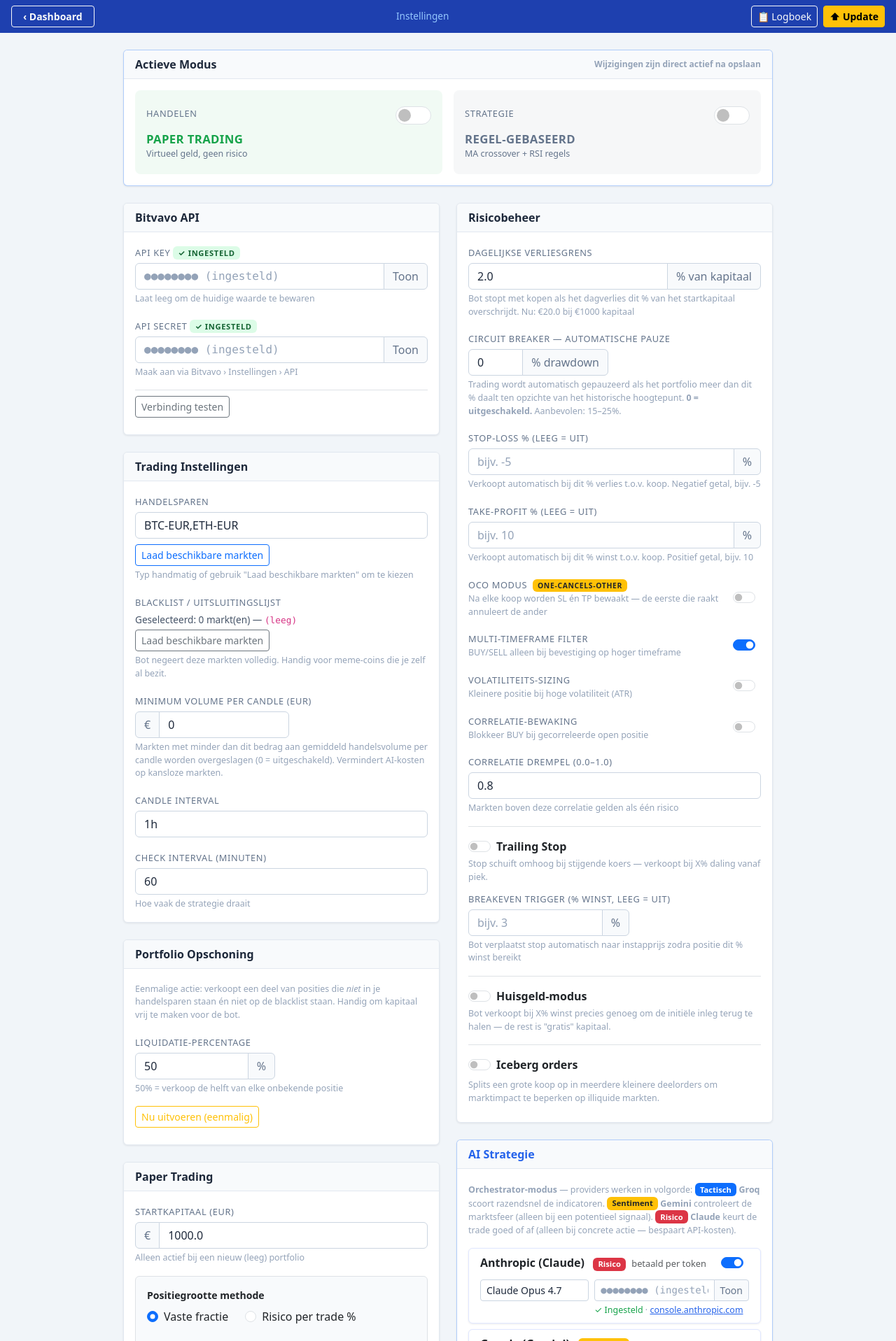
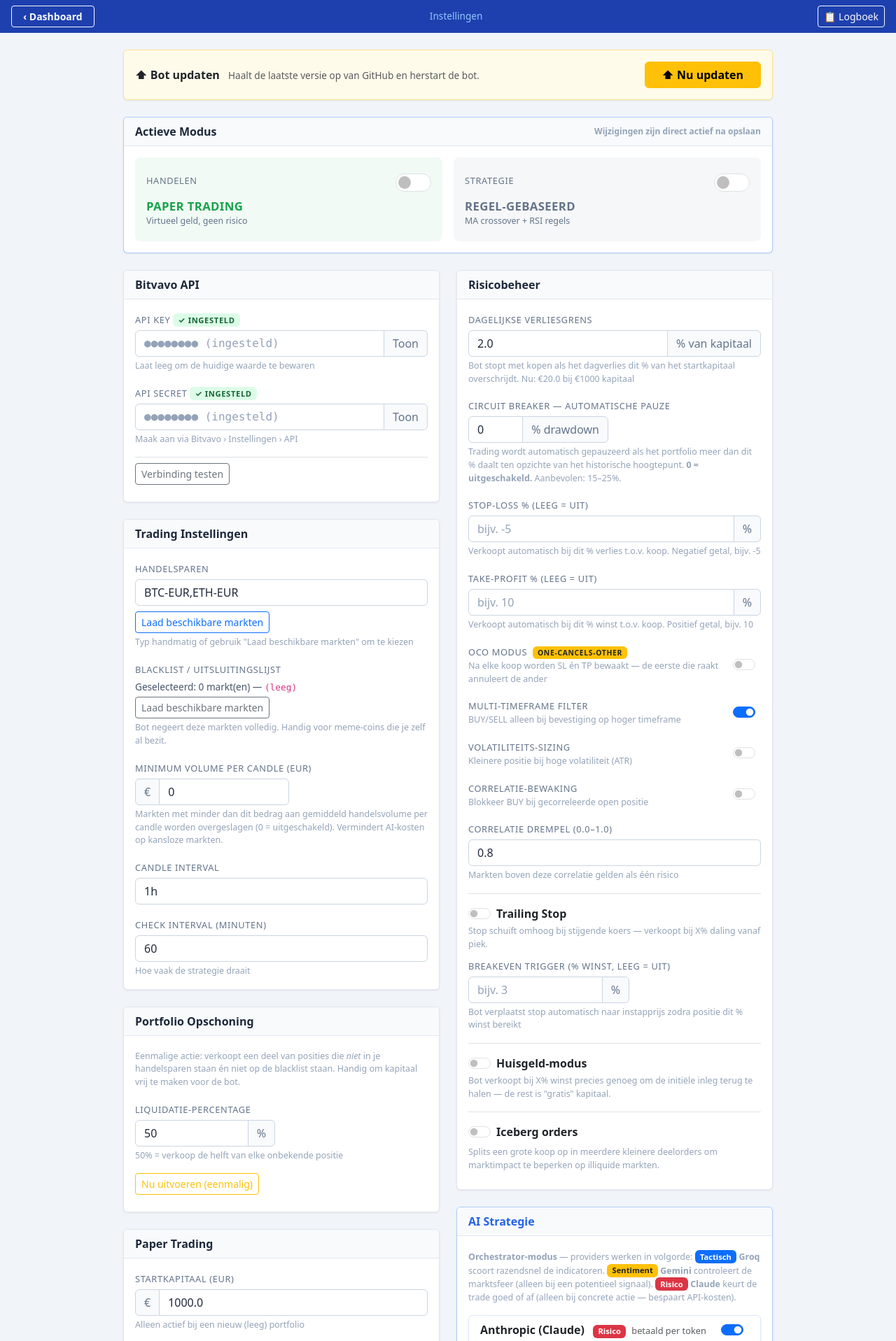
Before and after one commit to MartinDoornbusch/Claude-project, a Flask app: page /settings in a window 1280 px wide. Shown: the top 1917 px of the page at 70% size. Run offline with Flask 3, Linux system fonts and the light colour scheme; data that the repository does not hold is empty.

Commit message:
fix: Gemini model fallback + dropdown breder + Update-knop verplaatst
- ai_strategy.py: GOOGLE_LIGHT_MODEL gebruikt nu het geconfigureerde model
  als fallback ipv hardcoded 'gemini-2.0-flash' (voorkomt deprecated 404)
- settings.html: model dropdowns 8/4 kolommen (was 5/7) voor betere leesbaarheid
- settings.html: Update-knop verplaatst naar prominente gele card bovenaan pagina
- settings.html: Logboek knop blijft in navbar

https://claude.ai/code/session_01JWXVLVC86xTR1SdNdeGqxi

```diff
--- a/src/ai_strategy.py
+++ b/src/ai_strategy.py
@@ -656,7 +656,9 @@ def ai_evaluate(market: str, signals: dict) -> tuple[str, float, str]:
                 try:
                     _sent_model = pdict[sentiment_prov]
                     if not is_strong_signal and sentiment_prov == "google":
-                        _sent_model = os.getenv("GOOGLE_LIGHT_MODEL", "gemini-2.0-flash")
+                        # Gebruik expliciet ingesteld licht model, anders het geconfigureerde model
+                        # (nooit hardcoded fallback — voorkomt 404 bij deprecated modelnamen)
+                        _sent_model = os.getenv("GOOGLE_LIGHT_MODEL", "").strip() or _sent_model
                     text = complete_for(sentiment_prov, _sent_model,
                                         _SENTIMENT_PROMPT, prompt, max_tokens=50)
                     logger.debug("[%s] %s/%s raw: %.200s", market, sentiment_prov, _sent_model, text)
--- a/templates/settings.html
+++ b/templates/settings.html
@@ -47,14 +47,24 @@
 <nav class="navbar navbar-dark px-3 mb-4">
   <a class="btn btn-sm btn-outline-light fw-semibold px-3" href="{{ url_for('index') }}">‹ Dashboard</a>
   <span style="font-size:.85rem; color:#93c5fd;">Instellingen</span>
-  <div class="d-flex gap-2 align-items-center">
-    <a href="{{ url_for('logs_page') }}" class="btn btn-sm btn-outline-light">📋 Logboek</a>
-    <button type="button" class="btn btn-sm btn-warning fw-semibold" onclick="runUpdate()" id="update-btn">⬆ Update</button>
-  </div>
+  <a href="{{ url_for('logs_page') }}" class="btn btn-sm btn-outline-light">📋 Logboek</a>
 </nav>
-<div id="update-banner" class="alert alert-info mx-3 mt-2 d-none" role="alert"></div>
 
 <div class="container-fluid px-3 pb-5" style="max-width:960px;">
+
+  <!-- ── Update ── -->
+  <div class="card mb-4" style="border-color:#fde68a; background:#fffbeb;">
+    <div class="card-body py-3 d-flex align-items-center justify-content-between gap-3 flex-wrap">
+      <div>
+        <strong>⬆ Bot updaten</strong>
+        <span class="text-muted ms-2" style="font-size:.85rem;">Haalt de laatste versie op van GitHub en herstart de bot.</span>
+      </div>
+      <button type="button" class="btn btn-warning fw-semibold px-4" onclick="runUpdate()" id="update-btn">⬆ Nu updaten</button>
+    </div>
+    <div id="update-banner" class="d-none px-3 pb-3">
+      <div class="alert mb-0" id="update-alert" role="alert"></div>
+    </div>
+  </div>
 
   {% if saved %}
   <div class="alert alert-success alert-dismissible fade show mb-4" role="alert" style="background:#f0fdf4; border-color:#86efac; color:#166534;">
@@ -658,7 +668,7 @@
                 </div>
                 <div id="prov-row-google" {% if config.AI_GOOGLE_ENABLED == 'false' %}style="display:none"{% endif %}>
                   <div class="row g-2 mt-1">
-                    <div class="col-md-5">
+                    <div class="col-md-8">
                       {% set gm = config.AI_MODEL_GOOGLE %}
                       <div class="input-group input-group-sm">
                         <select class="form-select form-select-sm" name="AI_MODEL_GOOGLE" id="google-model-select">
@@ -673,7 +683,7 @@
                       </div>
                       <div class="form-text" id="google-model-status"></div>
                     </div>
-                    <div class="col-md-7">
+                    <div class="col-md-4">
                       <div class="input-group input-group-sm">
                         <input type="password" class="form-control font-monospace" name="GOOGLE_API_KEY" id="google-api-key-input"
                                placeholder="{{ '●●●●●●●● (ingesteld)' if config.GOOGLE_API_KEY else 'AIza...' }}">
@@ -706,7 +716,7 @@
                 </div>
                 <div id="prov-row-groq" {% if config.AI_GROQ_ENABLED == 'false' %}style="display:none"{% endif %}>
                   <div class="row g-2 mt-1">
-                    <div class="col-md-5">
+                    <div class="col-md-8">
                       {% set rm = config.AI_MODEL_GROQ %}
                       <div class="input-group input-group-sm">
                         <select class="form-select form-select-sm" name="AI_MODEL_GROQ" id="groq-model-select">
@@ -721,7 +731,7 @@
                       </div>
                       <div class="form-text" id="groq-model-status"></div>
                     </div>
-                    <div class="col-md-7">
+                    <div class="col-md-4">
                       <div class="input-group input-group-sm">
                         <input type="password" class="form-control font-monospace" name="GROQ_API_KEY"
                                placeholder="{{ '●●●●●●●● (ingesteld)' if config.GROQ_API_KEY else 'gsk_...' }}">
@@ -1221,29 +1231,31 @@
 
   async function runUpdate() {
     const btn    = document.getElementById('update-btn');
-    const banner = document.getElementById('update-banner');
+    const wrap   = document.getElementById('update-banner');
+    const alert  = document.getElementById('update-alert');
     btn.disabled = true;
     btn.textContent = '⏳ Bezig…';
-    banner.className = 'alert alert-info mx-3 mt-2';
-    banner.textContent = 'Update gestart — code ophalen van GitHub…';
+    wrap.classList.remove('d-none');
+    alert.className = 'alert alert-info mb-0';
+    alert.textContent = 'Update gestart — code ophalen van GitHub…';
     try {
       const r = await fetch(BASE_URL + '/api/update', {method: 'POST'});
       const d = await r.json();
       if (d.ok) {
-        banner.className = 'alert alert-success mx-3 mt-2';
-        banner.textContent = '✓ ' + d.message;
+        alert.className = 'alert alert-success mb-0';
+        alert.textContent = '✓ ' + d.message;
         btn.textContent = '✓ Gestart';
       } else {
-        banner.className = 'alert alert-danger mx-3 mt-2';
-        banner.textContent = 'Fout: ' + (d.error || 'onbekend');
+        alert.className = 'alert alert-danger mb-0';
+        alert.textContent = 'Fout: ' + (d.error || 'onbekend');
         btn.disabled = false;
-        btn.textContent = '⬆ Update';
+        btn.textContent = '⬆ Nu updaten';
       }
     } catch(e) {
-      banner.className = 'alert alert-danger mx-3 mt-2';
-      banner.textContent = 'Netwerk fout: ' + e.message;
+      alert.className = 'alert alert-danger mb-0';
+      alert.textContent = 'Netwerk fout: ' + e.message;
       btn.disabled = false;
-      btn.textContent = '⬆ Update';
+      btn.textContent = '⬆ Nu updaten';
     }
   }
 
```
Also changed, not shown: ha-addon/CHANGELOG.md.
